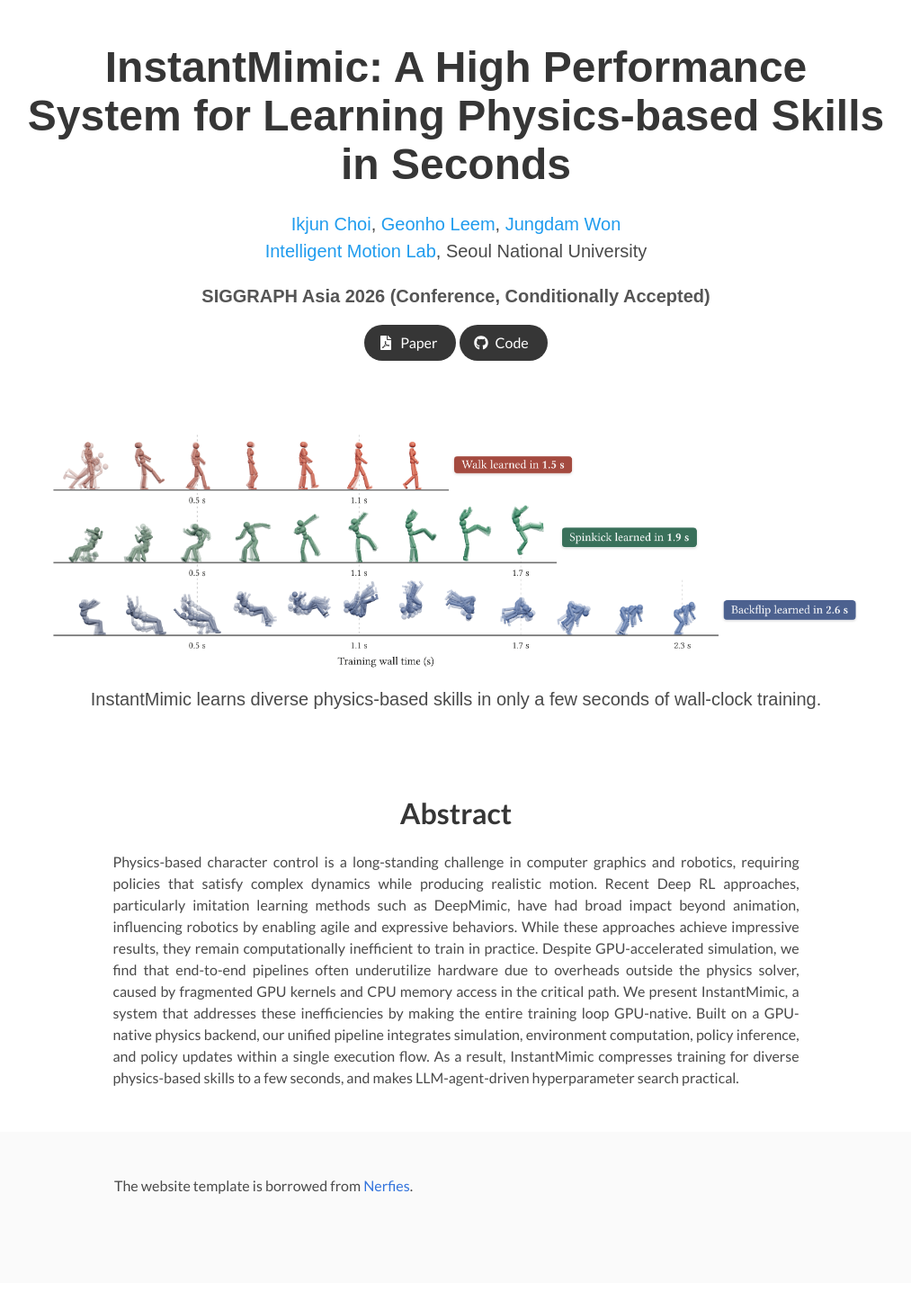
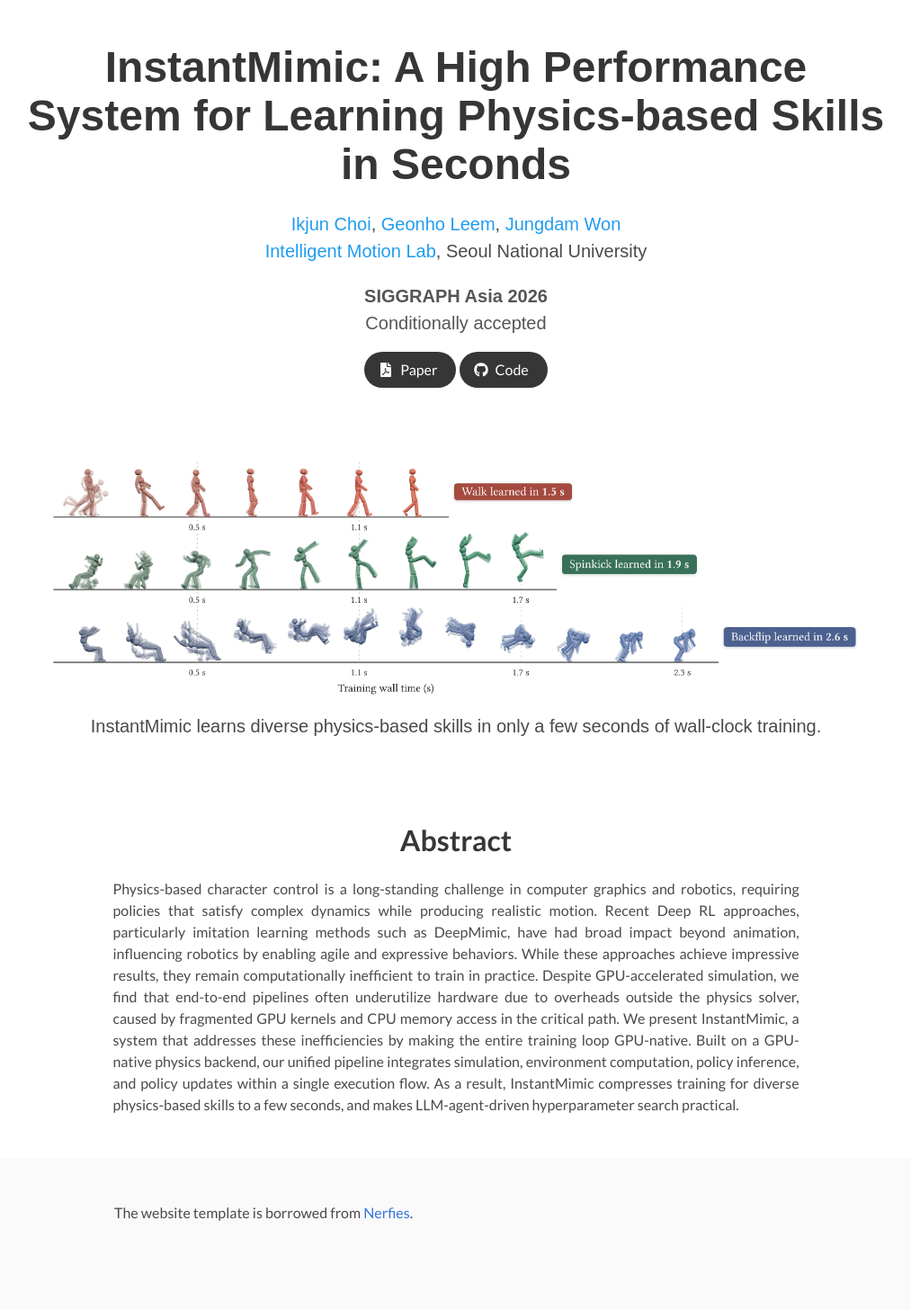
Before and after one commit to Scripter36/Scripter36.github.io, a Jekyll site: the page projects/instantmimic/index.html, which Jekyll copies as it is, in a window 1280 px wide. Shown: the whole page at 90% size, without its empty margins (133-1146 px from the left). Built offline with Jekyll 4.4.1, drawn with Linux system fonts in a browser that asks for light colours; nearby versions of some CDN libraries; some web fonts are replaced; library files that are not in the unit come from our copies; before the commit the page ends 1426 px from its top, so only the background shows below that.

Commit message:
style: refine InstantMimic publication status

```diff
--- a/assets/project-page/css/nerfies.css
+++ b/assets/project-page/css/nerfies.css
@@ -71,6 +71,10 @@ body {
 .publication-status {
     font-family: 'Google Sans', sans-serif;
     margin-top: 1em;
+}
+
+.publication-status-detail {
+    font-weight: normal;
 }
 
 .publication-awards {
--- a/projects/instantmimic/index.html
+++ b/projects/instantmimic/index.html
@@ -147,7 +147,8 @@
           </div>
 
           <div class="is-size-5 publication-venue publication-status">
-            SIGGRAPH Asia 2026 (Conference, Conditionally Accepted)
+            SIGGRAPH Asia 2026<br>
+            <span class="publication-status-detail">Conditionally accepted</span>
           </div>
 
           <div class="column has-text-centered">
```
